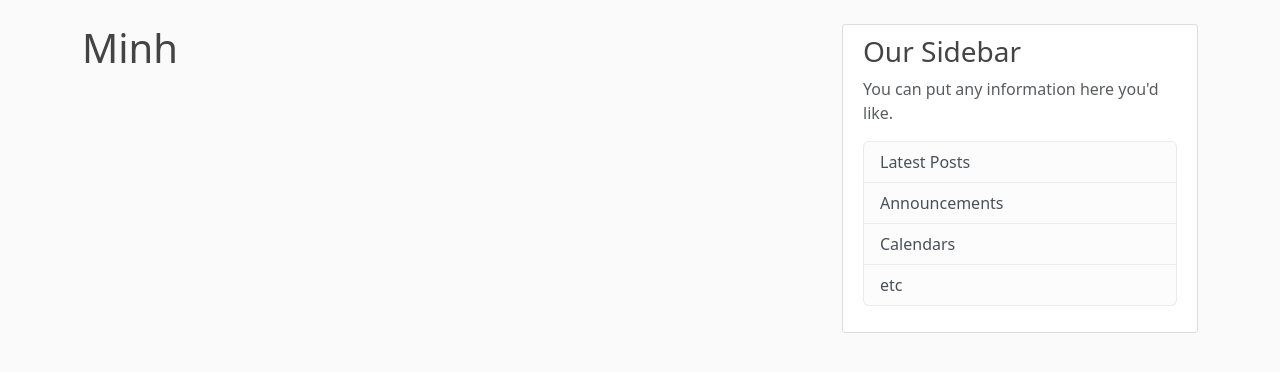
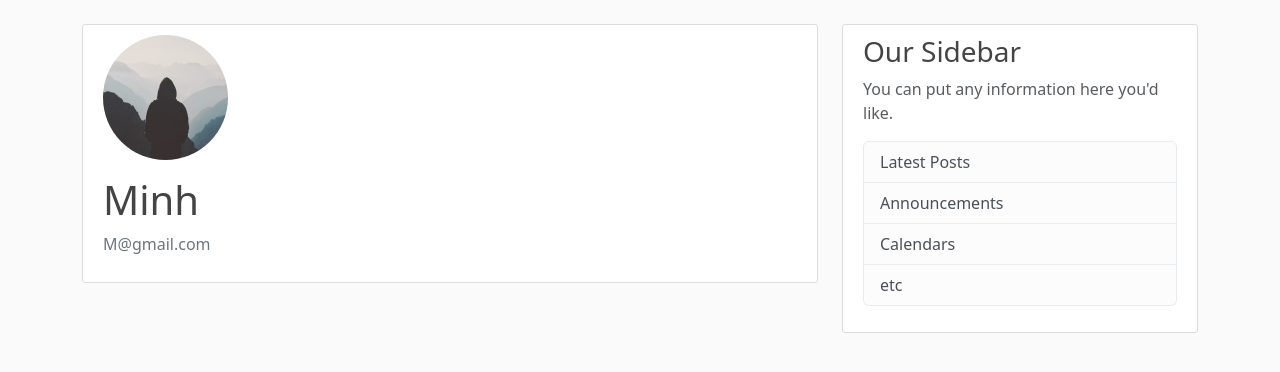
Before and after one commit to mnguyen0226/blog_flask_api, a Flask app: page /account in a window 1280 px wide. Shown: the part 56-428 px from the top of the page. Run offline with Flask 3, Linux system fonts and the light colour scheme; a user stored in the database is signed in.

Commit message:
Added default image for user

```diff
--- a/flaskblog/routes.py
+++ b/flaskblog/routes.py
@@ -106,4 +106,5 @@ def logout_page():
 @app.route("/account")
 @login_required
 def account_page():
-    return render_template("account.html", title="Account")
+    image_file = url_for("static", filename="profile_pics/" + current_user.image_file)
+    return render_template("account.html", title="Account", image_file=image_file)
--- a/flaskblog/templates/account.html
+++ b/flaskblog/templates/account.html
@@ -1,4 +1,13 @@
 {% extends "layout.html" %}
 {% block content %}
-    <h1>{{ current_user.username }}</h1>
+    <div class="content-section">
+        <div class="media">
+        <img class="rounded-circle account-img" src="{{ image_file }}"">
+        <div class="media-body">
+            <h2 class="account-heading">{{ current_user.username }}</h2>
+            <p class="text-secondary">{{ current_user.email }}</p>
+        </div>
+        </div>
+        <!-- FORM HERE -->
+    </div>
 {% endblock content%}
```
